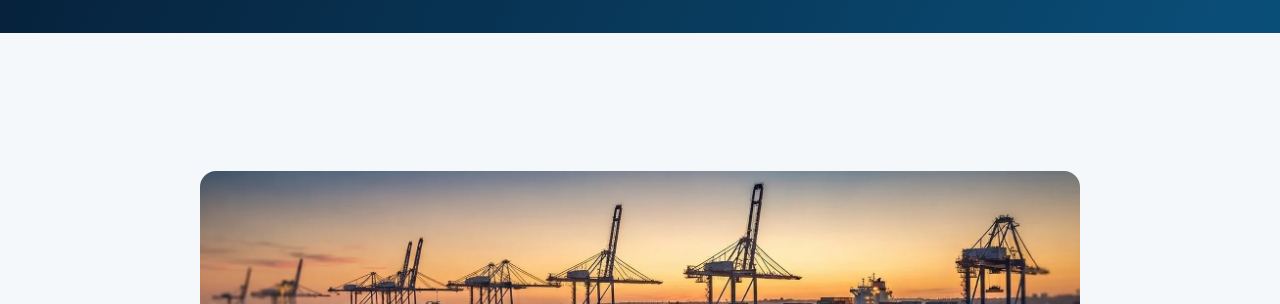
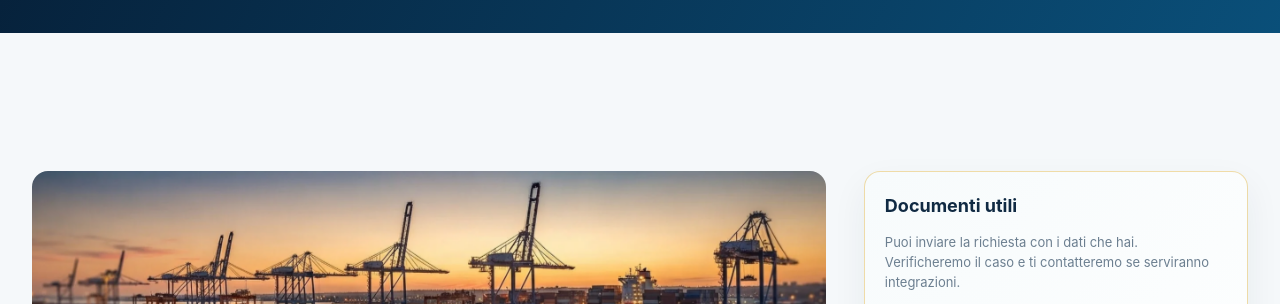
Before and after one commit to migliore50-afk/Cm-Consulting-, a website: page dogane.html in a window 1280 px wide. Shown: the part 390-694 px from the top of the page. Drawn offline with Linux system fonts and the light colour scheme.

Commit message:
ux: pannello richiesta sticky

```diff
--- a/dogane.html
+++ b/dogane.html
@@ -39,7 +39,7 @@
 
 <section class="page-hero"><div class="wrap"><div class="crumb"><a href="/">Home</a> / <a href="/fideiussioni">Fideiussioni</a> / Dogane</div><div class="eyebrow">Garanzie per operazioni doganali e commercio estero</div><h1>Fideiussioni Doganali</h1><p>Se la tua attività prevede import/export, depositi doganali o transito merci, ti aiutiamo a ottenere la garanzia richiesta dall'Agenzia delle Dogane e dei Monopoli.</p></div></section>
 
-<section class="section"><div class="wrap cd-content">
+<section class="section"><div class="wrap cd-layout"><main class="cd-content">
 <div class="cd-hero-img"><img alt="Operazioni doganali" src="assets/dogane-retina-1920.webp"/></div>
 
 <h2>Cosa può coprire questa garanzia</h2>
@@ -80,7 +80,7 @@
 <p>Compila il modulo: ti risponderemo con i prossimi passi.</p>
 <a class="btn gold" href="/richiedi-preventivo?tipo=dogane">RICHIEDI PREVENTIVO →</a>
 </div>
-</div></section>
+</main><aside class="cd-request-side" aria-label="Documenti utili e richiesta"><h2>Documenti utili</h2><p>Puoi inviare la richiesta con i dati che hai. Verificheremo il caso e ti contatteremo se serviranno integrazioni.</p><ul><li>Richiesta o autorizzazione dell'Agenzia delle Dogane</li><li>Visura camerale dell'impresa</li><li>Ultimi bilanci depositati, se pertinenti</li><li>Documento del legale rappresentante</li></ul><a class="btn gold" href="/richiedi-preventivo?tipo=dogane">INVIA RICHIESTA →</a><small>La richiesta arriva direttamente a CM Consulting. I documenti mancanti potranno essere richiesti durante l'istruttoria.</small></aside></div></section>
 
 <script src="assets/app.js"></script>
 <footer class="cm-footer">
```
